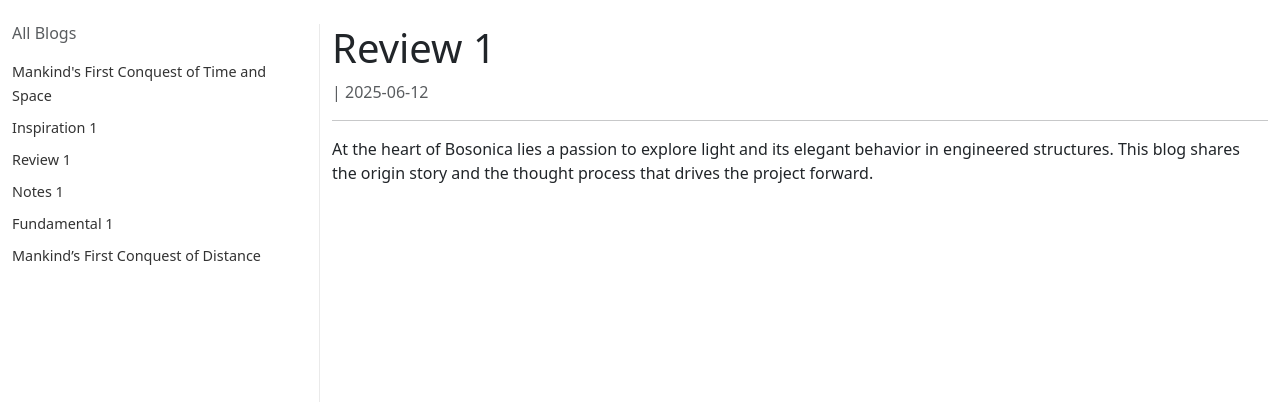
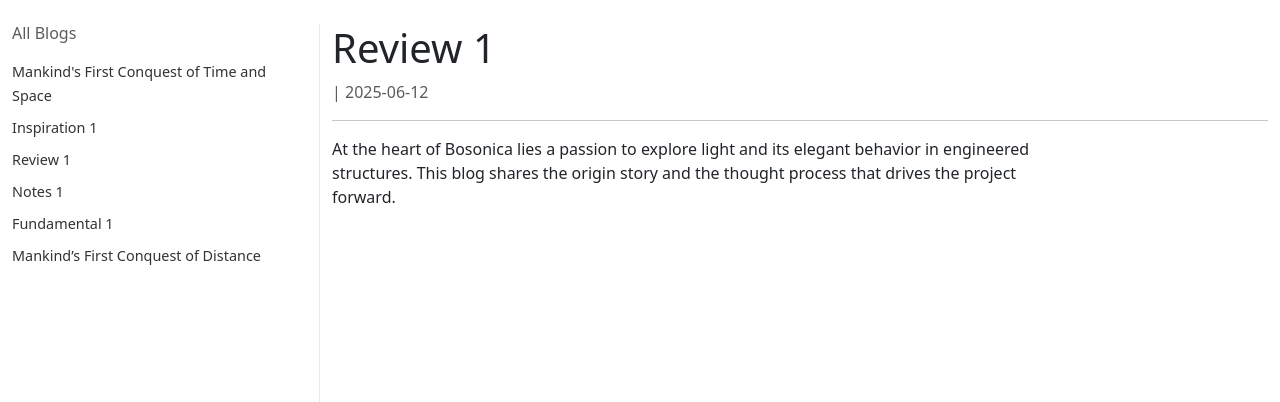
Before and after one commit to devrra/my_flask_app, a Flask app: page /blogs/hello_reviews in a window 1280 px wide. Shown: the part 80-482 px from the top of the page. Run offline with Flask 3, Linux system fonts and the light colour scheme.

Commit message:
adding margin to the blog page

```diff
--- a/static/style.css
+++ b/static/style.css
@@ -75,3 +75,9 @@
 .sidebar-item a:hover {
     text-decoration: underline;
 }
+
+.blog-content {
+    max-width: 720px;   /* controls line length */
+    margin-left: 0;
+    margin-right: auto; /* leaves space on the right */
+}
--- a/templates/blog_post.html
+++ b/templates/blog_post.html
@@ -6,5 +6,8 @@
     <h1>{{ title }}</h1>
     <p class="text-muted">{{ section }} | {{ date }}</p>
     <hr>
-    <div>{{ content|safe }}</div>
+
+    <div class="blog-content">
+        {{ content|safe }}
+    </div>
 {% endblock %}
```
